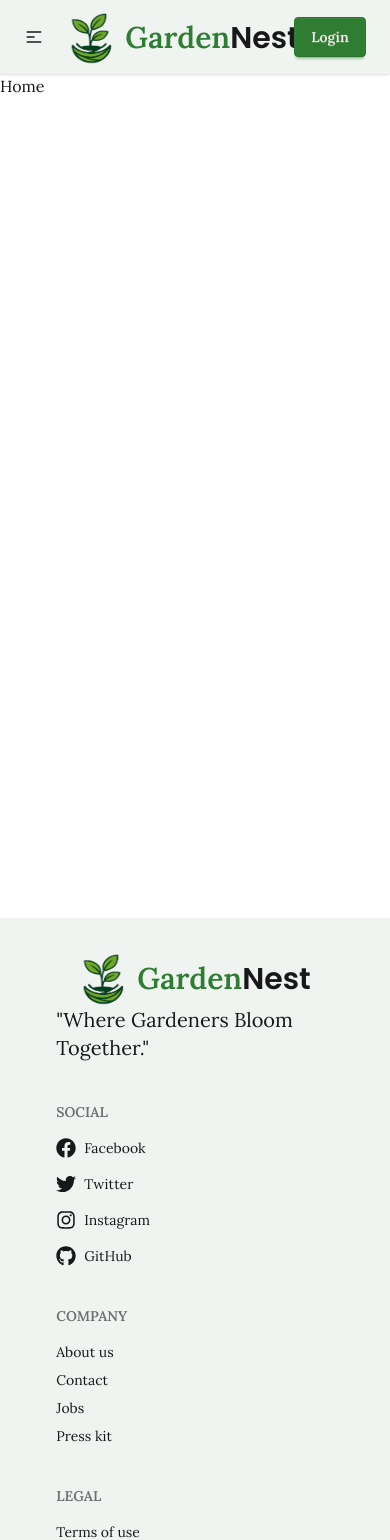
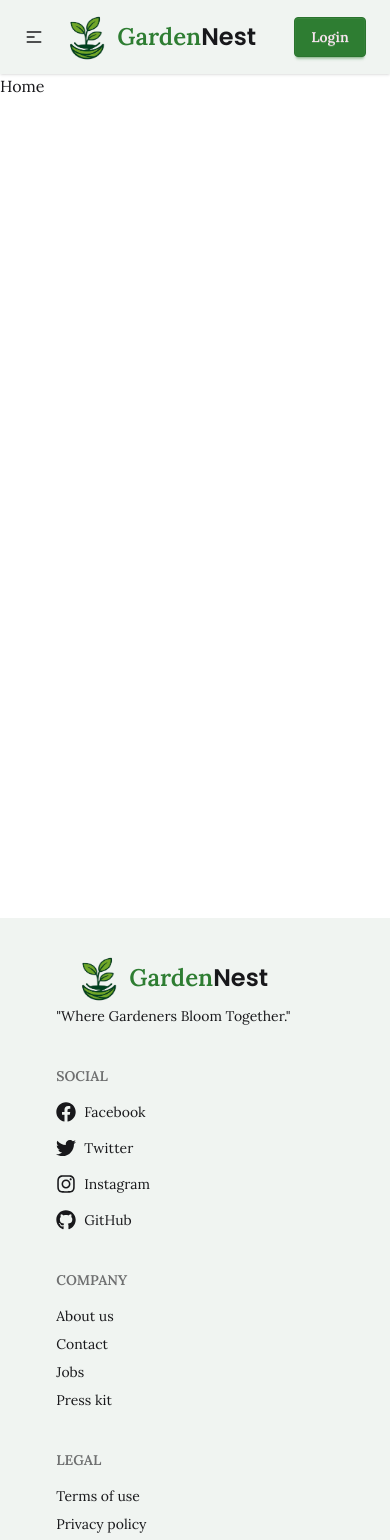
Before and after one commit to noboKumar/Garden-Nest-Client, a React (Vite) app: page / in a window 390 px wide. Shown: the top 1540 px of the page. Built offline with nearby package versions, Linux system fonts and the light colour scheme.

Commit message:
fix nab-footer responsiveness

```diff
--- a/package.json
+++ b/package.json
@@ -17,6 +17,7 @@
     "react-helmet": "^6.1.0",
     "react-icons": "^5.5.0",
     "react-router": "^7.6.0",
+    "swiper": "^11.2.7",
     "tailwindcss": "^4.1.7"
   },
   "devDependencies": {
--- a/src/Components/Footer.jsx
+++ b/src/Components/Footer.jsx
@@ -11,7 +11,7 @@ const Footer = () => {
           <Link className="btn btn-ghost text-2xl">
             <Logo></Logo>
           </Link>
-          <p className="text-xl">"Where Gardeners Bloom Together."</p>
+          <p className="md:text-xl">"Where Gardeners Bloom Together."</p>
         </aside>
         <nav className="space-y-2">
           <h6 className="footer-title">Social</h6>
--- a/src/Components/Logo.jsx
+++ b/src/Components/Logo.jsx
@@ -5,10 +5,10 @@ const Logo = () => {
   return (
     <div className="flex items-center gap-2">
       <div>
-        <img className="w-14 h-14" src={logo} alt="logo" />
+        <img className="w-12 h-12 md:w-14 md:h-14" src={logo} alt="logo" />
       </div>
       <div>
-        <h1 className="poppins text-3xl"><span className="text-secondary">Garden</span>Nest</h1>
+        <h1 className="poppins text-2xl md:text-3xl"><span className="text-secondary">Garden</span>Nest</h1>
       </div>
     </div>
   );
```
Also changed, not shown: 1 other file (tests, documents, lock files or other folders).
